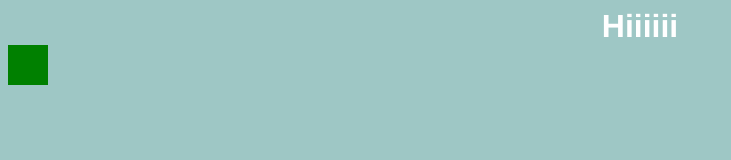
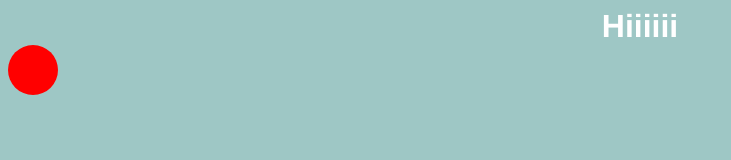
Before and after one commit to IanBurwell/DashboardBioSite, a plain HTML site: page katya.html in a window 1280 px wide. Shown: the whole page, without its empty margins (0-731 px from the left). Drawn offline with Linux system fonts and the light colour scheme.

Commit message:
Update katya.html

```diff
--- a/katya.html
+++ b/katya.html
@@ -11,20 +11,21 @@
 			max-width: 600px;
 			text-align: center;
 		}
-		#green_box {
-			height: 40px;
-			width: 40px;
-			background: green;
+		#button {
+			height: 50px;
+			width: 50px;
+			border-radius: 25px;
+			background: red;
 		}
 	</style>
 </head>
 <body>
 	<h1>Hiiiiii</h1>
 
-  	<div id="green_box"></div>
+  	<div id="button"></div>
   	<script>
-		document.getElementById("green_box").addEventListener('click', function(e) {
-			alert("green");
+		document.getElementById("button").addEventListener('click', function(e) {
+			alert("you pushed the button.");
 		});
 	</script>
 </body>
```
